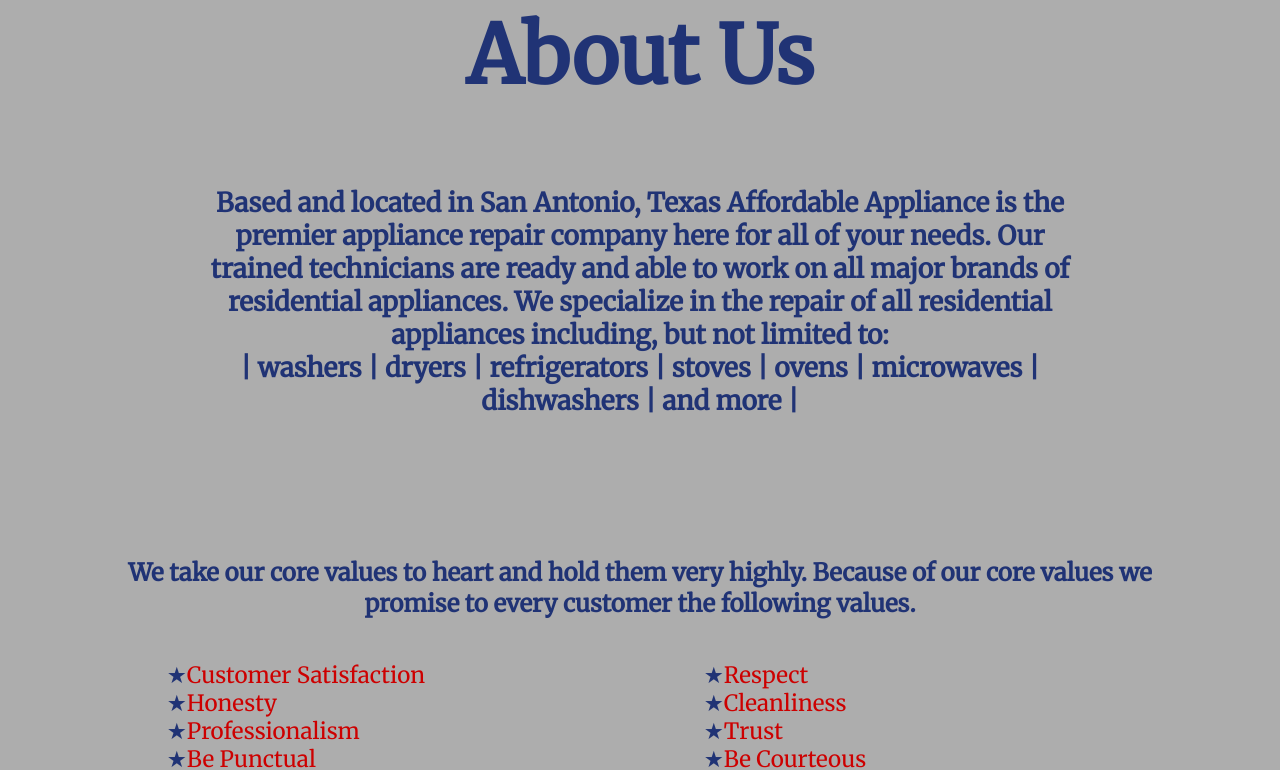
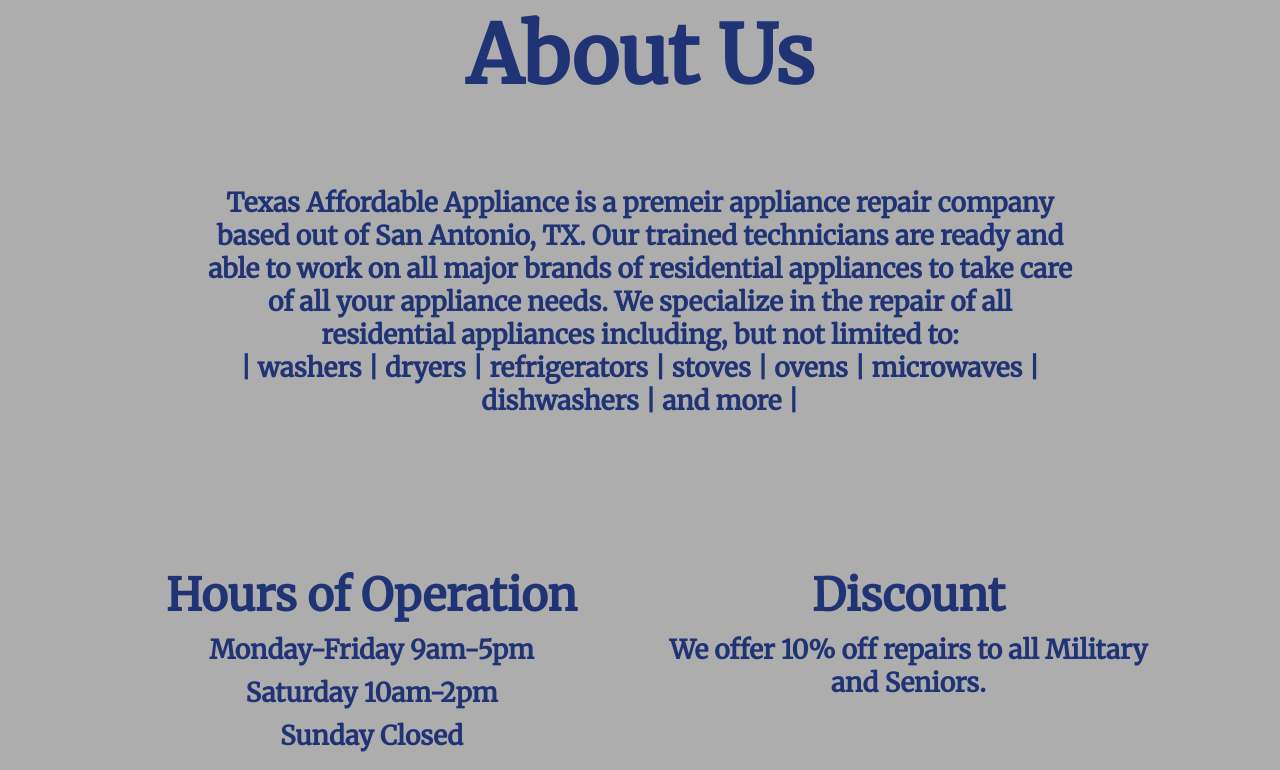
Before and after one commit to larryg727/texasAffordableAppliance, a plain HTML site: page about.html in a window 1280 px wide. Shown: the part 65-835 px from the top of the page. Drawn offline with nearby package versions, Linux system fonts and the light colour scheme.

Commit message:
added hours of operation and discount

```diff
--- a/about.html
+++ b/about.html
@@ -73,15 +73,29 @@
     <h1 id="pageTitle">About Us</h1>
 
     <div class="section">
-        <h3>Based and located in San Antonio, Texas Affordable Appliance is the premier appliance repair company here
-            for all of your needs. Our trained technicians are ready and able to work on all major brands of residential
-            appliances. We specialize in the repair of all residential appliances including, but not limited to:<br> |
+        <h3>Texas Affordable Appliance is a premeir appliance repair company based out of San Antonio, TX. Our trained technicians are ready and able to work on all major brands of residential
+            appliances to take care of all your appliance needs. We specialize in the repair of all residential appliances including, but not limited to:<br> |
             washers | dryers | refrigerators | stoves | ovens | microwaves | dishwashers | and more |</h3>
     </div>
+
+
+    <div class="column">
+        <h1>Hours of Operation</h1>
+        <h3>Monday-Friday 9am-5pm</h3>
+        <h3>Saturday 10am-2pm</h3>
+        <h3>Sunday Closed</h3>
+    </div>
+
+    <div class="column">
+        <h1>Discount</h1>
+        <h3>We offer 10% off repairs to all Military and Seniors.</h3>
+    </div>
+
     <div>
         <h2>We take our core values to heart and hold them very highly. Because of our core values we promise to every customer the following values.</h2>
 
     </div>
+
 <div class="column">
         <ul>
             <li><span>Customer Satisfaction</span></li>
--- a/css/style.css
+++ b/css/style.css
@@ -150,7 +150,7 @@ header h1 {
 
 main {
     width: 85%;
-    max-width: 1400px;
+    max-width: 1300px;
     margin: 0 auto;
     text-align: center;
 }
```
Also changed, not shown: contact.html (+1 -1 lines), index.html (+12 -0 lines).
